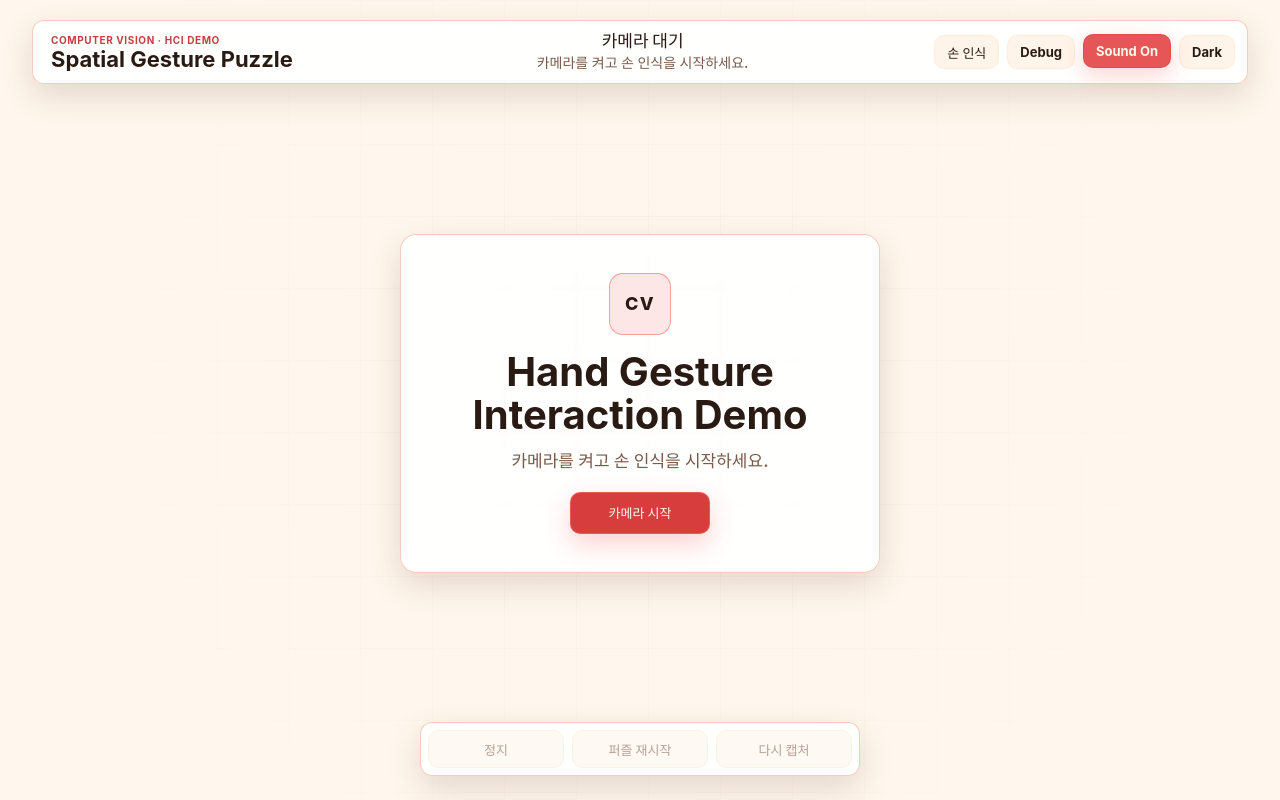
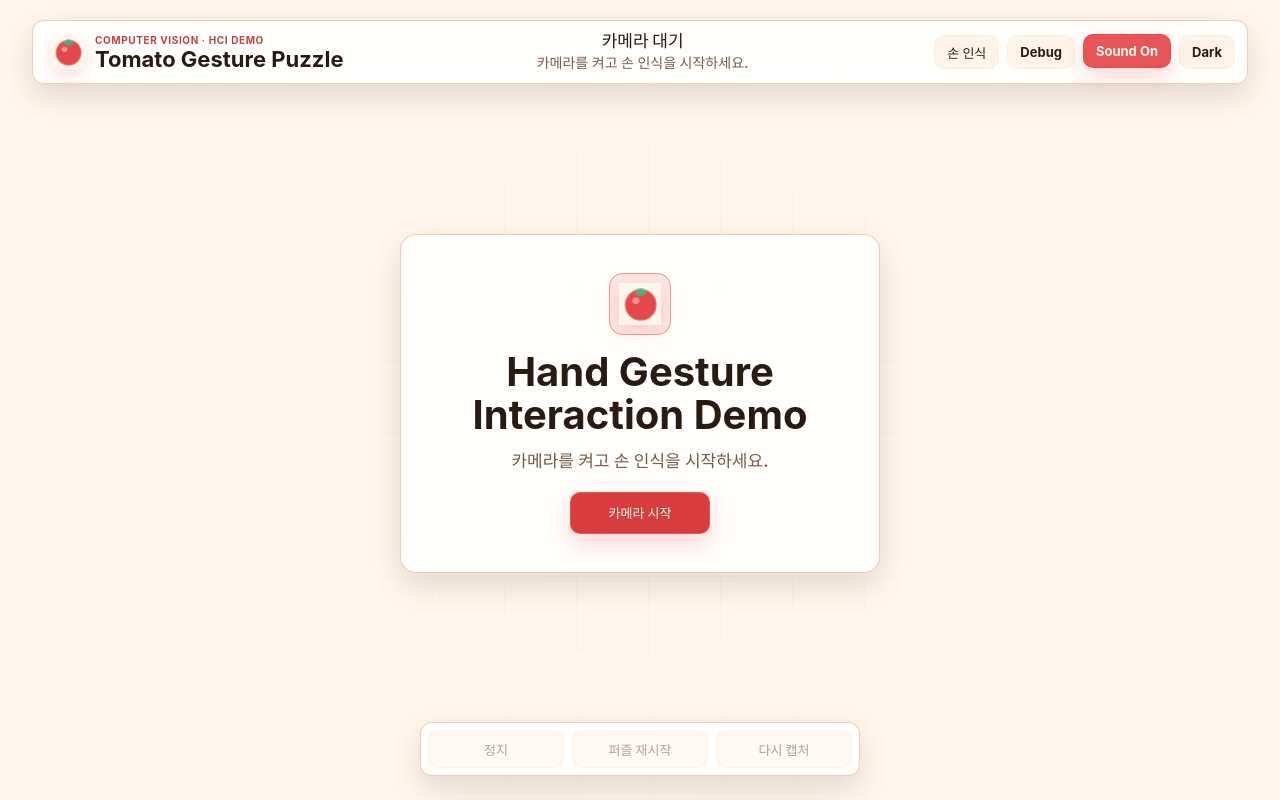
Before and after one commit to huiseong29/spatial-gesture-puzzle, a React (Vite) app: page / in a window 1280 px wide. Built offline with nearby package versions, Linux system fonts and the light colour scheme.

Commit message:
feat: UI와 테마별 렌더링 개선

```diff
--- a/package.json
+++ b/package.json
@@ -1,5 +1,5 @@
 {
-  "name": "gesture-spatial-puzzle",
+  "name": "tomato-gesture-puzzle",
   "private": true,
   "version": "0.1.0",
   "type": "module",
--- a/src/app/App.tsx
+++ b/src/app/App.tsx
@@ -31,8 +31,18 @@ function UnifiedTopBar({
   return (
     <header className="top-bar">
       <div className="brand-block">
-        <span className="eyebrow">Computer Vision · HCI Demo</span>
-        <strong>Spatial Gesture Puzzle</strong>
+        <img
+          className="brand-mark"
+          src="/favicon/favicon-32x32.png"
+          alt=""
+          width="32"
+          height="32"
+          aria-hidden="true"
+        />
+        <div className="brand-copy">
+          <span className="eyebrow">Computer Vision · HCI Demo</span>
+          <strong>Tomato Gesture Puzzle</strong>
+        </div>
       </div>
 
       <div className="top-guide" aria-live="polite">
@@ -133,12 +143,12 @@ export function App() {
 
   useEffect(() => {
     document.documentElement.dataset.theme = themeMode;
-    window.localStorage.setItem("spatial-gesture-theme", themeMode);
+    window.localStorage.setItem("tomato-gesture-theme", themeMode);
     controllerRef.current?.setThemeMode(themeMode);
   }, [themeMode]);
 
   useEffect(() => {
-    window.localStorage.setItem("spatial-gesture-sound-muted", soundMuted ? "true" : "false");
+    window.localStorage.setItem("tomato-gesture-sound-muted", soundMuted ? "true" : "false");
     controllerRef.current?.setSoundMuted(soundMuted);
   }, [soundMuted]);
 
@@ -205,7 +215,7 @@ export function App() {
             {showStartCard ? (
               <div className="start-card" aria-live="polite">
                 <span className="start-card-icon" aria-hidden="true">
-                  CV
+                  <img src="/favicon/favicon-32x32.png" alt="" width="40" height="40" />
                 </span>
                 <h1>Hand Gesture Interaction Demo</h1>
                 <p>{getInteractionInstruction(status, experienceState).instruction}</p>
@@ -282,10 +292,15 @@ export function App() {
 }
 
 function readStoredTheme(): ThemeMode {
-  const stored = window.localStorage.getItem("spatial-gesture-theme");
+  const stored =
+    window.localStorage.getItem("tomato-gesture-theme") ??
+    window.localStorage.getItem("spatial-gesture-theme");
   return stored === "light" || stored === "dark" ? stored : "light";
 }
 
 function readStoredSoundMuted() {
-  return window.localStorage.getItem("spatial-gesture-sound-muted") === "true";
+  return (
+    window.localStorage.getItem("tomato-gesture-sound-muted") ??
+    window.localStorage.getItem("spatial-gesture-sound-muted")
+  ) === "true";
 }
--- a/src/rendering/heatmapRenderer.ts
+++ b/src/rendering/heatmapRenderer.ts
@@ -30,21 +30,23 @@ export function renderInteractionHeatmap(
   const visibleCount = Math.max(1, Math.floor(samples.length * reveal));
   const visibleSamples = samples.slice(0, visibleCount);
   const tokens = getThemeTokens(themeMode);
+  const isLight = themeMode === "light";
 
   context.save();
-  context.fillStyle = tokens.heatmapDim;
+  context.fillStyle = isLight ? "rgba(42, 26, 20, 0.16)" : tokens.heatmapDim;
   context.fillRect(0, 0, context.canvas.width, context.canvas.height);
-  context.globalCompositeOperation = "lighter";
+  context.globalCompositeOperation = isLight ? "source-over" : "lighter";
 
   for (let index = 0; index < visibleSamples.length; index += 1) {
     const sample = visibleSamples[index];
     const ageWeight = 0.45 + (index / visibleSamples.length) * 0.55;
-    const alpha = (sample.dragging ? puzzleConfig.heatmapDragAlpha * 1.65 : puzzleConfig.heatmapHoverAlpha * 1.4) * ageWeight * fade;
+    const themeBoost = isLight ? 1.45 : 1;
+    const alpha = (sample.dragging ? puzzleConfig.heatmapDragAlpha * 1.65 : puzzleConfig.heatmapHoverAlpha * 1.4) * ageWeight * fade * themeBoost;
     const radius = sample.dragging ? puzzleConfig.heatmapPointRadiusPx : puzzleConfig.heatmapPointRadiusPx * 0.7;
     const gradient = context.createRadialGradient(sample.x, sample.y, 0, sample.x, sample.y, radius);
 
     gradient.addColorStop(0, withAlpha(tokens.tomatoPrimary, alpha));
-    gradient.addColorStop(0.45, `rgba(251, 146, 60, ${alpha * 0.55})`);
+    gradient.addColorStop(0.45, withAlpha(isLight ? tokens.tomatoUnripe : "#fb923c", alpha * 0.58));
     gradient.addColorStop(1, "rgba(239, 68, 68, 0)");
 
     context.fillStyle = gradient;
@@ -53,7 +55,7 @@ export function renderInteractionHeatmap(
     context.fill();
   }
 
-  renderReplayTrace(context, visibleSamples, fade, tokens.cream);
+  renderReplayTrace(context, visibleSamples, fade, isLight ? tokens.textPrimary : tokens.cream, isLight);
   context.restore();
 }
 
@@ -61,7 +63,8 @@ function renderReplayTrace(
   context: CanvasRenderingContext2D,
   samples: Array<{ x: number; y: number; dragging: boolean }>,
   fade: number,
-  traceColor: string
+  traceColor: string,
+  isLight: boolean
 ) {
   if (samples.length < 2) {
     return;
@@ -70,8 +73,10 @@ function renderReplayTrace(
   context.globalCompositeOperation = "source-over";
   context.lineCap = "round";
   context.lineJoin = "round";
-  context.lineWidth = 2.4;
-  context.strokeStyle = withAlpha(traceColor, 0.42 * fade);
+  context.lineWidth = isLight ? 3 : 2.4;
+  context.strokeStyle = withAlpha(traceColor, (isLight ? 0.46 : 0.42) * fade);
+  context.shadowColor = isLight ? "rgba(229, 72, 72, 0.22)" : "rgba(255, 237, 213, 0.2)";
+  context.shadowBlur = isLight ? 5 : 3;
   context.beginPath();
 
   let started = false;
@@ -90,6 +95,7 @@ function renderReplayTrace(
   }
 
   context.stroke();
+  context.shadowBlur = 0;
 }
 
 function withAlpha(color: string, alpha: number) {
--- a/src/rendering/puzzleRenderer.ts
+++ b/src/rendering/puzzleRenderer.ts
@@ -66,7 +66,7 @@ export function renderPuzzleBoard(
   }
 
   if (board.mode === "completed" && board.interaction.heatmapReplayMode === "ready") {
-    renderCompletionOverlay(context, board, completion);
+    renderCompletionOverlay(context, board, completion, tokens);
   }
 
   context.restore();
@@ -247,7 +247,8 @@ function renderImageInBoard(context: CanvasRenderingContext2D, board: PuzzleBoar
 function renderCompletionOverlay(
   context: CanvasRenderingContext2D,
   board: PuzzleBoard,
-  completion: ReturnType<typeof getCompletionProgress>
+  completion: ReturnType<typeof getCompletionProgress>,
+  tokens: ReturnType<typeof getThemeTokens>
 ) {
   const centerX = board.boardRect.x + board.boardRect.width / 2;
   const centerY = board.boardRect.y + board.boardRect.height / 2;
@@ -256,23 +257,23 @@ function renderCompletionOverlay(
 
   context.save();
   context.globalAlpha = alpha;
-  context.fillStyle = "rgba(24, 10, 8, 0.48)";
+  context.fillStyle = tokens.mode === "light" ? "rgba(255, 247, 237, 0.76)" : "rgba(24, 10, 8, 0.48)";
   roundRect(context, board.boardRect.x, board.boardRect.y, board.boardRect.width, board.boardRect.height, 14);
   context.fill();
 
-  context.shadowColor = "rgba(239, 68, 68, 0.52)";
+  context.shadowColor = tokens.tomatoGlow;
   context.shadowBlur = 18;
   context.font = "800 30px Inter, system-ui, sans-serif";
   context.textBaseline = "middle";
   context.textAlign = "center";
-  context.fillStyle = "rgba(255, 237, 213, 0.98)";
+  context.fillStyle = tokens.textPrimary;
   context.fillText("퍼즐 완성", centerX, centerY - 14);
   context.shadowBlur = 0;
   context.font = "600 15px Inter, system-ui, sans-serif";
-  context.fillStyle = "rgba(254, 215, 170, 0.92)";
+  context.fillStyle = tokens.textSecondary;
   context.fillText("잠시 후 캡처 단계로 돌아갑니다", centerX, centerY + 24);
 
-  context.strokeStyle = `rgba(239, 68, 68, ${0.44 + completion.displayProgress * 0.28})`;
+  context.strokeStyle = withAlpha(tokens.tomatoPrimary, 0.44 + completion.displayProgress * 0.28);
   context.lineWidth = 4;
   roundRect(
     context,
--- a/src/styles.css
+++ b/src/styles.css
@@ -45,6 +45,8 @@
   --button-hover-text: #fff7ed;
   --tomato-button: rgba(229, 72, 72, 0.92);
   --tomato-button-soft: rgba(229, 72, 72, 0.13);
+  --analysis-surface: rgba(255, 255, 255, 0.96);
+  --analysis-border: rgba(229, 72, 72, 0.28);
 }
 
 * {
@@ -153,6 +155,21 @@ button {
 }
 
 .brand-block {
+  display: flex;
+  align-items: center;
+  gap: 10px;
+  min-width: 0;
+}
+
+.brand-mark {
+  flex: 0 0 auto;
+  width: 34px;
+  height: 34px;
+  border-radius: 10px;
+  box-shadow: 0 6px 16px rgba(229, 72, 72, 0.18);
+}
+
+.brand-copy {
   display: grid;
   gap: 2px;
   min-width: 0;
@@ -266,11 +283,11 @@ button {
   gap: 10px;
   width: min(460px, 100%);
   padding: 20px 22px;
-  border: 1px solid rgba(254, 215, 170, 0.2);
+  border: 1px solid var(--analysis-border, rgba(254, 215, 170, 0.2));
   border-radius: 16px;
   color: var(--text);
   text-align: center;
-  background: var(--surface);
+  background: var(--analysis-surface, var(--surface));
   box-shadow:
     0 18px 42px var(--shadow),
     0 0 32px rgba(239, 68, 68, 0.12);
@@ -280,7 +297,7 @@ button {
 .analysis-card-replay {
   align-self: start;
   margin-top: clamp(10px, 3vh, 34px);
-  background: var(--surface);
+  background: var(--analysis-surface, var(--surface));
 }
 
 .analysis-kicker {
@@ -399,6 +416,13 @@ button {
   font-size: 18px;
   font-weight: 800;
   letter-spacing: 0.08em;
+}
+
+.start-card-icon img {
+  width: 42px;
+  height: 42px;
+  display: block;
+  filter: drop-shadow(0 6px 12px rgba(229, 72, 72, 0.2));
 }
 
 .start-card h1 {
```
Also changed, not shown: 2 other files (tests, documents, lock files or other folders).
